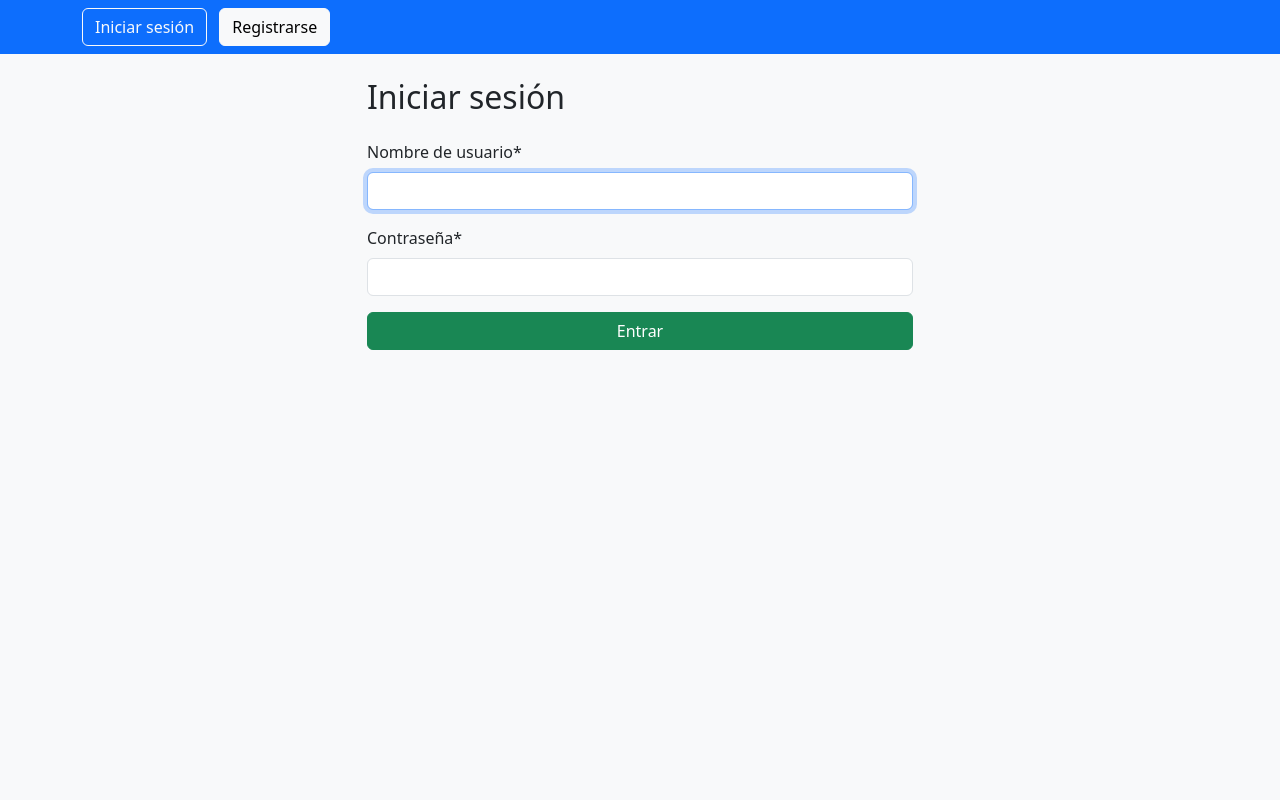
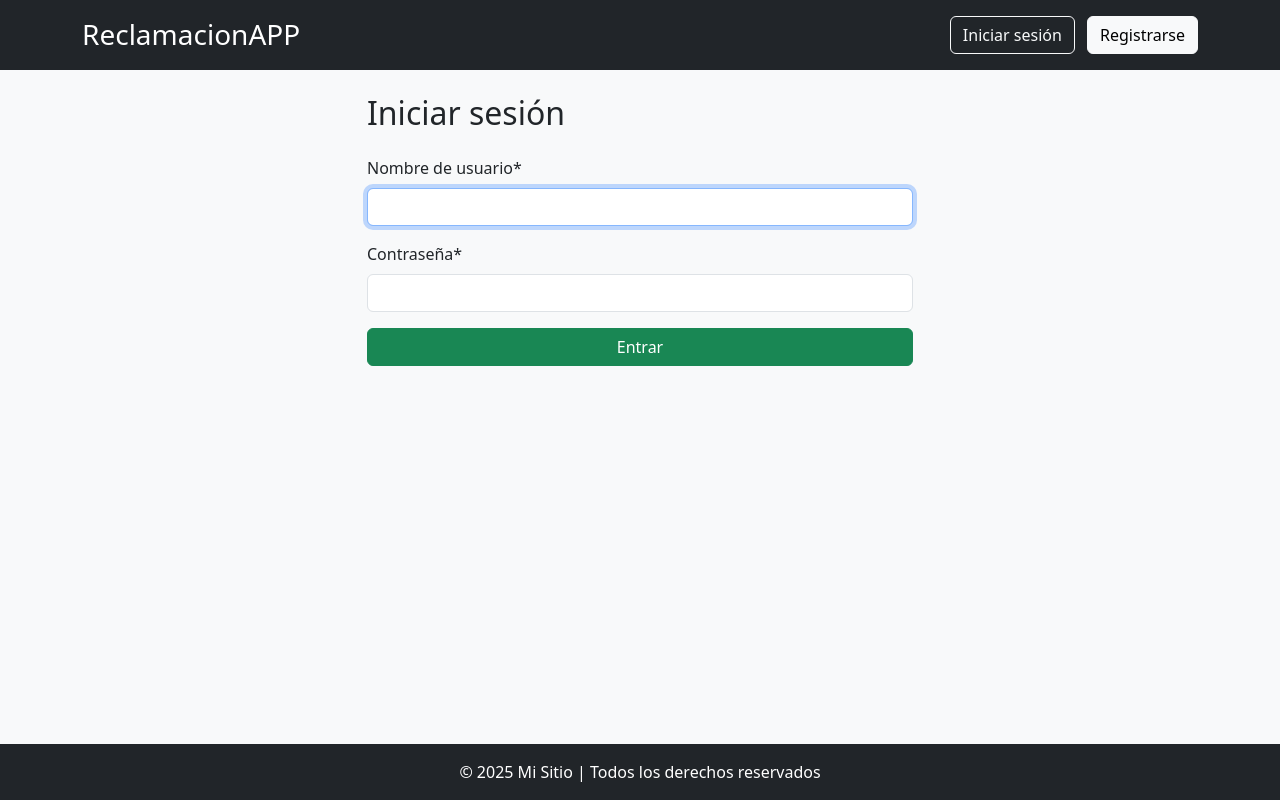
Before and after one commit to MrJose99/Reclamacionapp, a Django app: page / in a window 1280 px wide. Run offline with Django 5.2, Linux system fonts and the light colour scheme; some libraries are stand-ins or nearby versions.

Commit message:
feat: se agrego pie de pagina en base login y en base

```diff
--- a/User/templates/baseLogin.html
+++ b/User/templates/baseLogin.html
@@ -3,18 +3,19 @@
 <head>
   <meta charset="utf-8">
   <meta name="viewport" content="width=device-width, initial-scale=1">
-  <title>{% block title %}Mi sitio{% endblock %}</title>
+  <title>{% block title %}ReclamacionAPP{% endblock %}</title>
   <link href="https://cdn.jsdelivr.net/npm/bootstrap@5.3.2/dist/css/bootstrap.min.css" rel="stylesheet">
   {% load crispy_forms_tags %}
 </head>
-<body class="bg-light">
+<body class="bg-light d-flex flex-column min-vh-100">
 
-<nav class="navbar navbar-expand-lg navbar-dark bg-primary">
-  <div class="container">
-
+<!-- Encabezado -->
+<header class="bg-dark text-white py-3">
+  <div class="container d-flex justify-content-between align-items-center">
+    <h3 class="m-0">ReclamacionAPP</h3>
     <div>
       {% if user.is_authenticated %}
-        <span class="text-white me-3">Hola, {{ user.username }}</span>
+        <span class="me-3">Hola, {{ user.username }}</span>
         <a class="btn btn-outline-light" href="{% url 'Logout' %}">Cerrar sesión</a>
       {% else %}
         <a class="btn btn-outline-light" href="{% url 'Login' %}">Iniciar sesión</a>
@@ -22,9 +23,10 @@
       {% endif %}
     </div>
   </div>
-</nav>
+</header>
 
-<div class="container mt-4">
+<!-- Contenido principal -->
+<main class="container mt-4 flex-grow-1">
   {% if messages %}
     {% for message in messages %}
       <div class="alert alert-{{ message.tags }} alert-dismissible fade show" role="alert">
@@ -33,9 +35,13 @@
       </div>
     {% endfor %}
   {% endif %}
+  {% block content %}{% endblock %}
+</main>
 
-  {% block content %}{% endblock %}
-</div>
+<!-- Pie de página -->
+<footer class="bg-dark text-white text-center py-3 mt-auto">
+  <p class="m-0">&copy; 2025 Mi Sitio | Todos los derechos reservados</p>
+</footer>
 
 <script src="https://cdn.jsdelivr.net/npm/bootstrap@5.3.2/dist/js/bootstrap.bundle.min.js"></script>
 </body>
```
Also changed, not shown: templates/base.html (+14 -5 lines), db.sqlite3.
